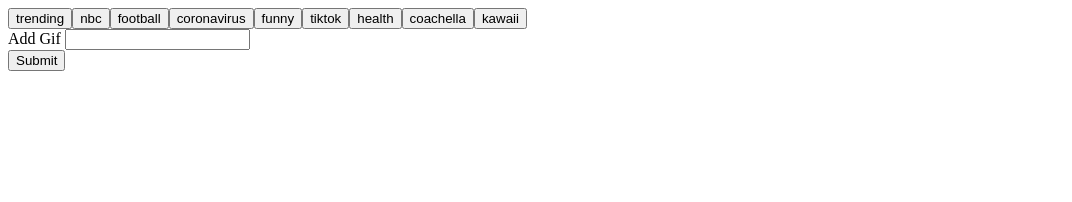
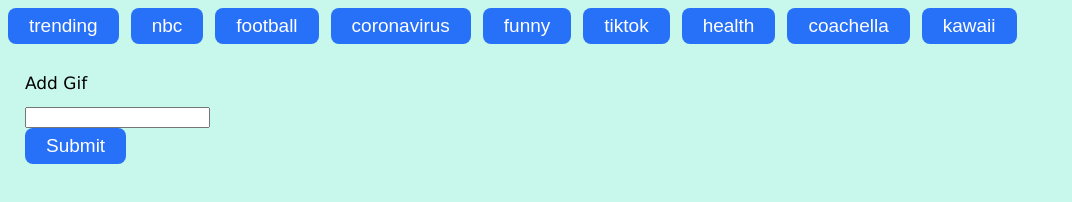
Before and after one commit to james-cb16/GifTastic, a plain HTML site: page index.html in a window 1280 px wide. Both pictures are taken after a click on the button "coronavirus". Shown: the whole page, without its empty margins (0-1072 px from the left). Drawn offline with nearby package versions, Linux system fonts and the light colour scheme; no server answers.

Commit message:
css file

```diff
--- a/app.js
+++ b/app.js
@@ -10,13 +10,13 @@ $(document).ready(function () {
     }
     $(document).on("click", ".gif-button", function () {
         $("#APIresponse").empty(), $(".gif-button").removeClass("active"), $(this).addClass("active");
-        var t = "http://api.giphy.com/v1/gifs/search?q=" + $(this).attr("data-type") + "&api_key=dc6zaTOxFJmzC&limit=20";
+        var t = "http://api.giphy.com/v1/gifs/search?q=" + $(this).attr("data-type") + "&api_key=dc6zaTOxFJmzC&limit=40";
         $.ajax({
             url: t,
             method: "GET"
         }).then(function (t) {
             for (var a = t.data, i = 0; i < 5; i++) {
-                var e = Math.floor(15 * Math.random()),
+                var e = Math.floor(20 * Math.random()),
                     n = $('<div class="gif-item">'),
                     r = a[e].rating,
                     s = $("<p>").text("Rating: " + r),
--- a/index.html
+++ b/index.html
@@ -4,6 +4,8 @@
 <head>
     <meta charset=UTF-8>
     <title>GifTastic</title>
+    <link rel="stylesheet" type="text/css" href="style.css">
+
 </head>
 
 <body>
--- /dev/null
+++ b/style.css
@@ -0,0 +1,35 @@
+#APIresponse {
+  width: 78%;
+}
+
+.gif-item {
+  float: right;
+  padding: 13px;
+}
+
+body {
+  font: 17px verdana;
+  background: rgb(200, 247, 236);
+}
+
+button,
+input[type="submit"] {
+  padding: 7px 21px;
+  margin: 0 12px 12px 0;
+  font-size: 19px;
+  color: #fff;
+  background: #2770f8;
+  border: 0;
+  border-radius: 8px;
+}
+
+form {
+  float: left;
+  width: 28%;
+  padding: 17px;
+}
+
+label {
+  display: block;
+  margin-bottom: 13px;
+}
```
